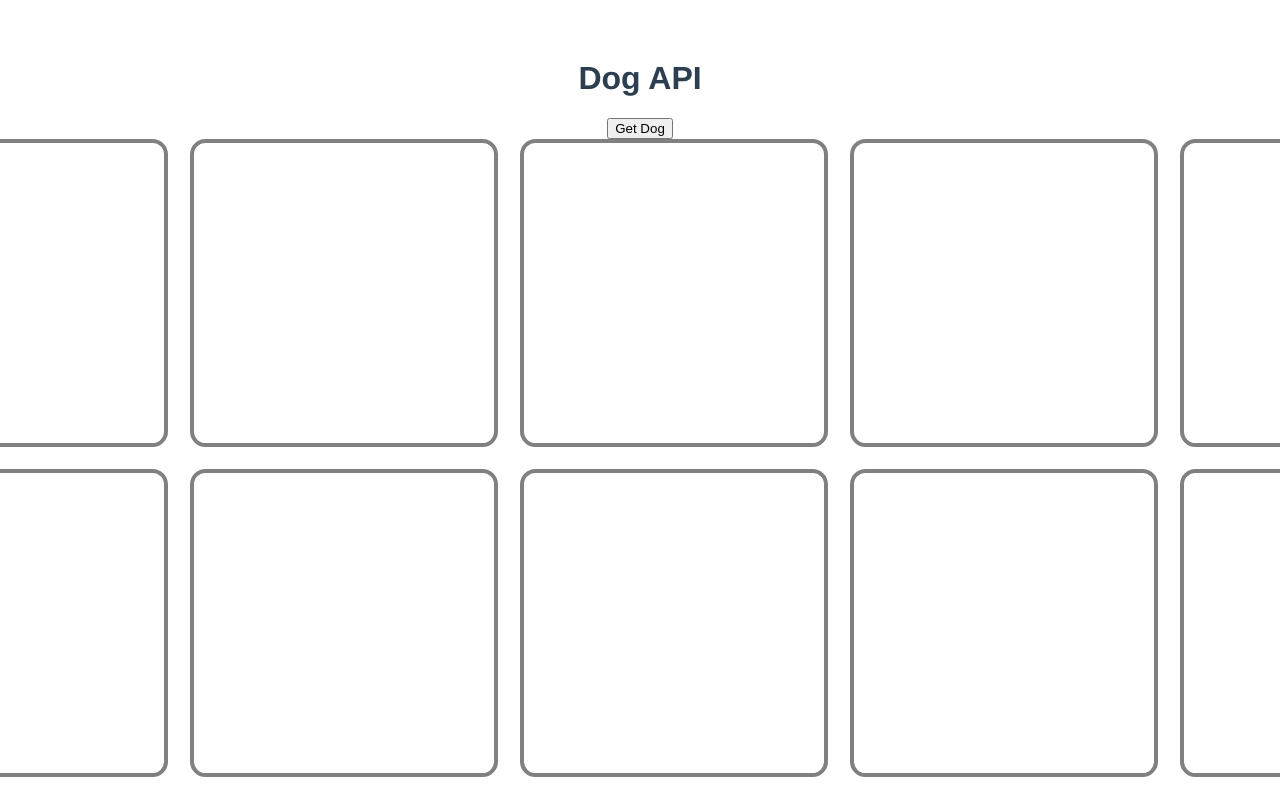
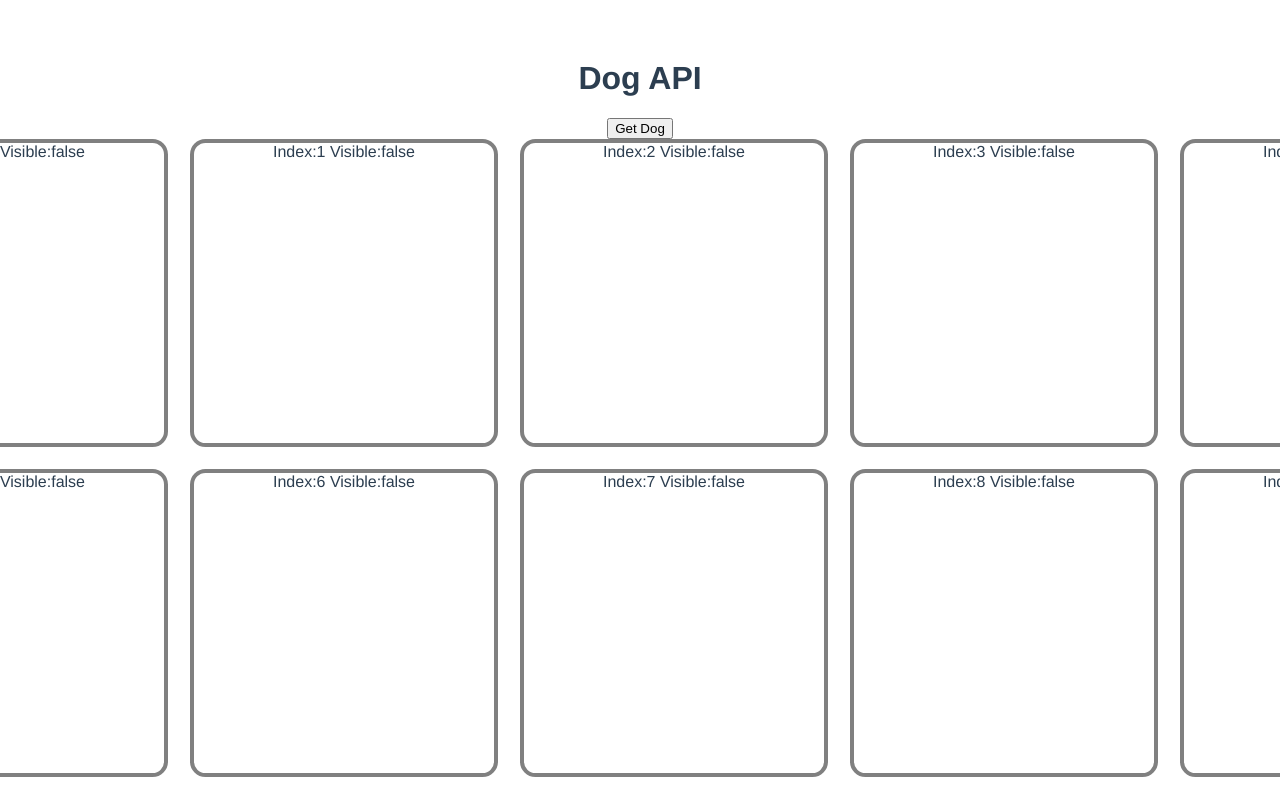
Before and after one commit to novamassey/dog-api-vue, a Vue app: page / in a window 1280 px wide. Shown: the top 800 px of the page. Built offline with nearby package versions, Linux system fonts and the light colour scheme.

Commit message:
props passing to card component

```diff
--- a/src/App.vue
+++ b/src/App.vue
@@ -2,7 +2,13 @@
   <h1>Dog API</h1>
   <button @click="fetchData">Get Dog</button>
   <section class="container">
-    <CardComponent v-for="card in cardArray" :key="card" />
+    <CardComponent
+      v-for="(card, index) in cardArray"
+      :key="index"
+      :position="index"
+      :value="card.value"
+      :visible="card.visible"
+    />
   </section>
 </template>
 
@@ -16,6 +22,7 @@ export default {
     return {
       dog: {},
       cardArray: [],
+      dogImage: "",
     };
   },
   mounted() {
--- a/src/components/CardComponent.vue
+++ b/src/components/CardComponent.vue
@@ -1,9 +1,28 @@
 <template>
-  <div class="card">{{ card }}</div>
+  <div class="card">
+    Index:{{ value }} Visible:{{ visible }}
+    <div></div>
+    <div></div>
+  </div>
 </template>
 
 <script>
-export default {};
+export default {
+  props: {
+    value: {
+      type: Number,
+      required: true,
+    },
+    position: {
+      type: Number,
+      required: true,
+    },
+    visible: {
+      type: Boolean,
+      default: false,
+    },
+  },
+};
 </script>
 
 <style>
```
